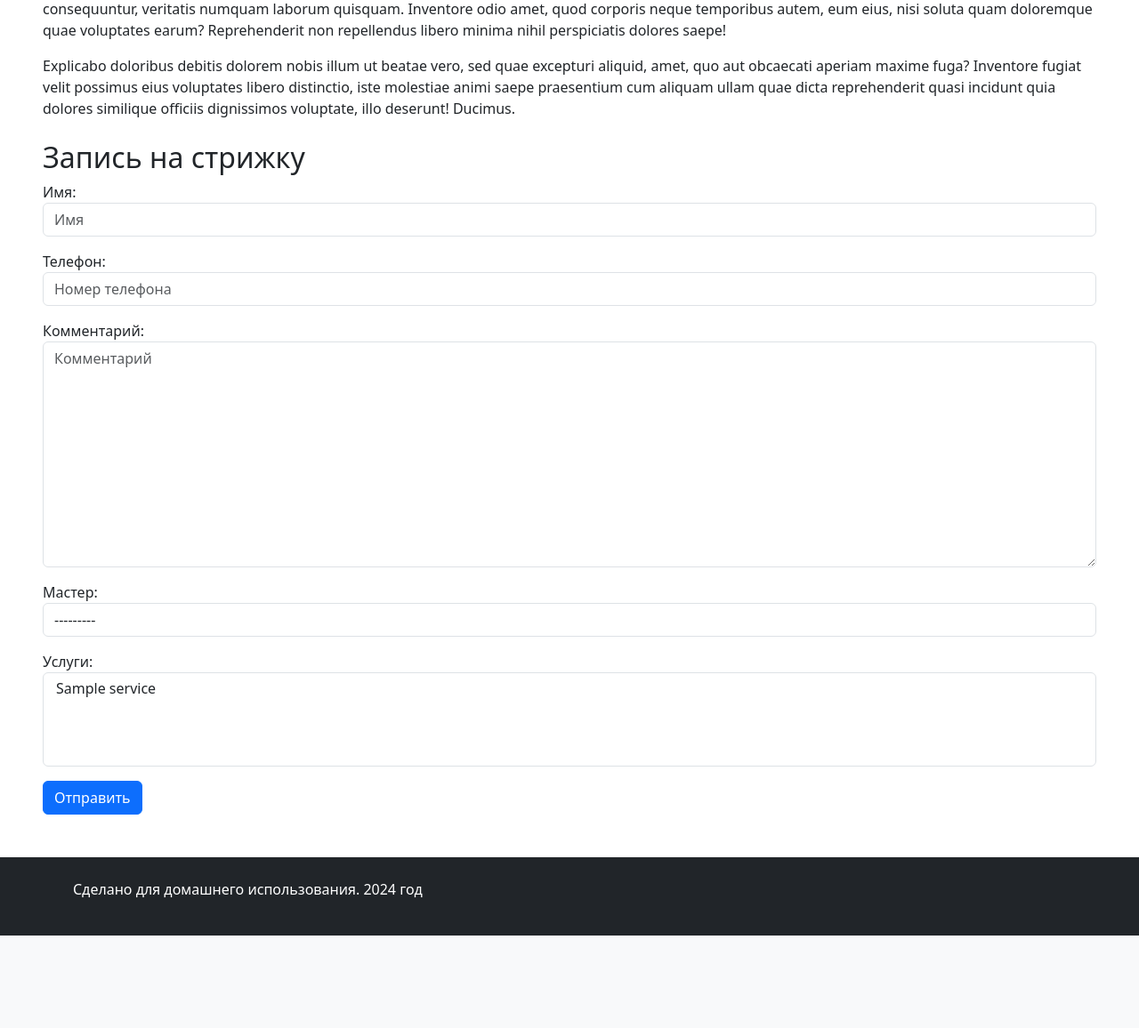
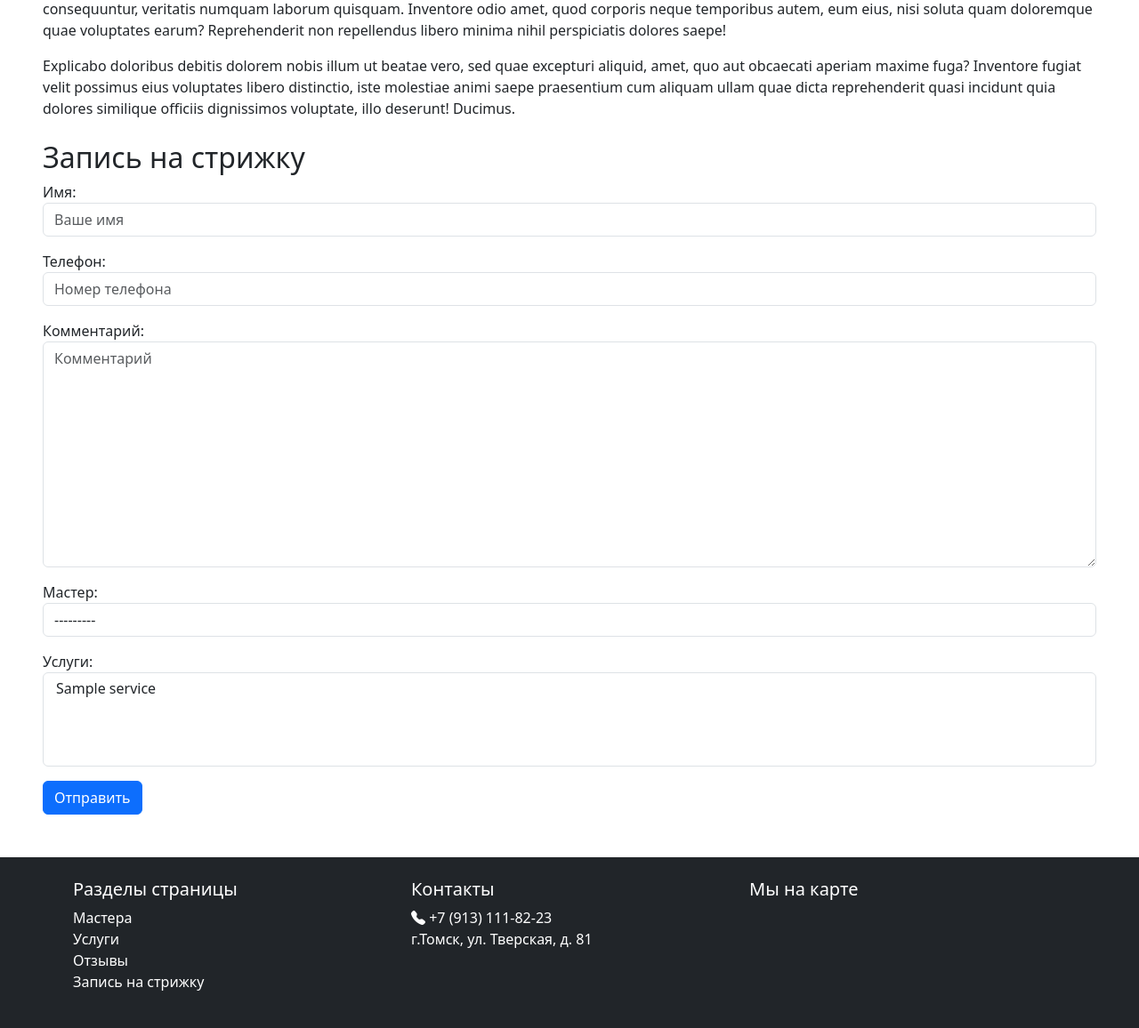
Before and after one commit to phk70/consult_project, a Django app: page / in a window 1280 px wide. Shown: the part 1947-3103 px from the top of the page at 89% size. Before the commit the page ends 2999 px from the top, so only its background shows below. Run offline with Django 5.2, Linux system fonts and the light colour scheme; tables that the repository leaves empty hold one stand-in row (values such as "Sample post"); grey boxes marked "Sample" are stand-in pictures.

Commit message:
добавил разделы и карту в footer

```diff
--- a/core/forms.py
+++ b/core/forms.py
@@ -1,5 +1,5 @@
 from django import forms
-from .models import Visit, Master, Service
+from .models import Visit
 import re
 
 
@@ -9,7 +9,7 @@ class VisitModelForm(forms.ModelForm):
         fields = ["name", "phone", "comment", "master", "services"]
         widgets = {
             "name": forms.TextInput(
-                attrs={"placeholder": "Имя", "class": "form-control"}
+                attrs={"placeholder": "Ваше имя", "class": "form-control"}
             ),
             "phone": forms.TextInput(
                 attrs={
--- a/core/templates/base.html
+++ b/core/templates/base.html
@@ -29,9 +29,46 @@
     {% block footer %}
     <footer class="bg-dark text-white py-4">
         <div class="container">
-        <p>Сделано для домашнего использования. 2024 год</p>
+          <div class="row">
+            <div class="col-lg-4 col-md-12 mb-4 mb-lg-0">
+                <h5>Разделы страницы</h5>
+                <ul class="list-unstyled">
+                      <li class="nav-item">
+                        <a class="nav-link" href="#masters">Мастера</a>
+                      </li>
+                      <li class="nav-item">
+                        <a class="nav-link" href="#services">Услуги</a>
+                      </li>
+                      <li class="nav-item">
+                        <a class="nav-link" href="#reviews">Отзывы</a>
+                      </li>
+                      <li class="nav-item">
+                        <a class="nav-link" href="#orderForm">Запись на стрижку</a>
+                </ul>
+              </div>
+            <div class="col-lg-4 col-md-12 mb-4 mb-lg-0">
+              <h5>Контакты</h5>
+              <ul class="list-unstyled">
+                <li>
+                  <i class="bi bi-telephone-fill"></i>
+                  <a
+                    class="text-white text-decoration-none"
+                    href="tel:+79131118223"
+                    >+7 (913) 111-82-23</a
+                  >
+                </li>
+                <li>г.Томск, ул. Тверская, д. 81</li>
+              </ul>
+            </div>
+            <div class="col-lg-4 col-md-12">
+              <h5>Мы на карте</h5>
+              <div class="map-container">
+                <script type="text/javascript" charset="utf-8" async src="https://api-maps.yandex.ru/services/constructor/1.0/js/?um=constructor%3A501fdf851e60ef9deece5cdd06825abc792395c0cdfce1be8840fa894f9796c4&amp;width=360&amp;height=180&amp;lang=ru_RU&amp;scroll=true"></script>
+              </div>
+            </div>
+          </div>
         </div>
-    </footer>
+      </footer>
     {% endblock footer %}
     <script src="https://cdn.jsdelivr.net/npm/bootstrap@5.3.3/dist/js/bootstrap.bundle.min.js" integrity="sha384-YvpcrYf0tY3lHB60NNkmXc5s9fDVZLESaAA55NDzOxhy9GkcIdslK1eN7N6jIeHz" crossorigin="anonymous"></script>
     </body>
--- a/core/views.py
+++ b/core/views.py
@@ -7,6 +7,7 @@ from django.http import JsonResponse
 
 def main_page(request):
     masters = Master.objects.all()
+    services = Service.objects.all()
 
     if request.method == "POST":
         form = VisitModelForm(request.POST)
@@ -15,7 +16,7 @@ def main_page(request):
             return redirect("thanks_you_page")
     else:
         form = VisitModelForm()
-    return render(request, "main.html", {"masters": masters, "form": form})
+    return render(request, "main.html", {"masters": masters, "form": form, "services": services})
 
 
 def thanks_you_page(request):
```
